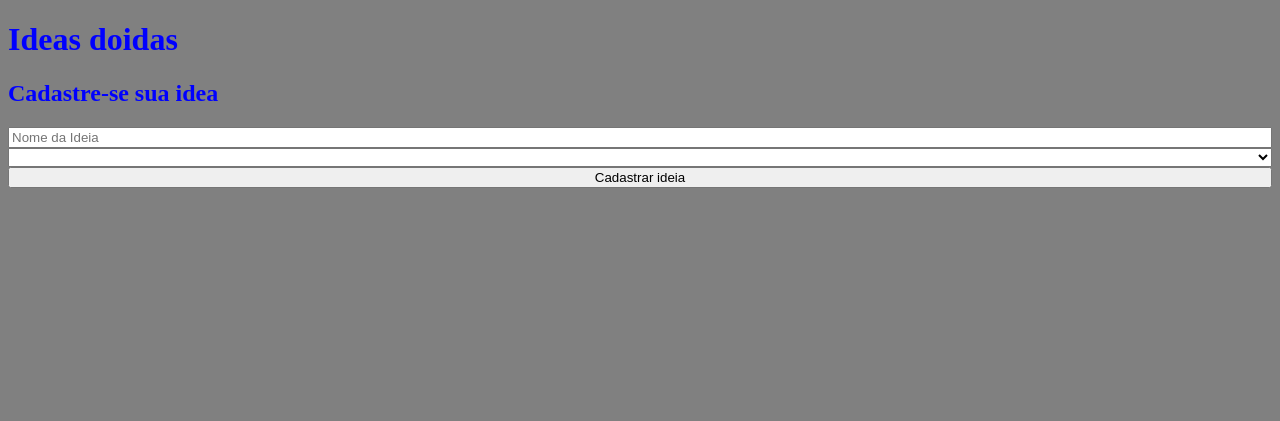
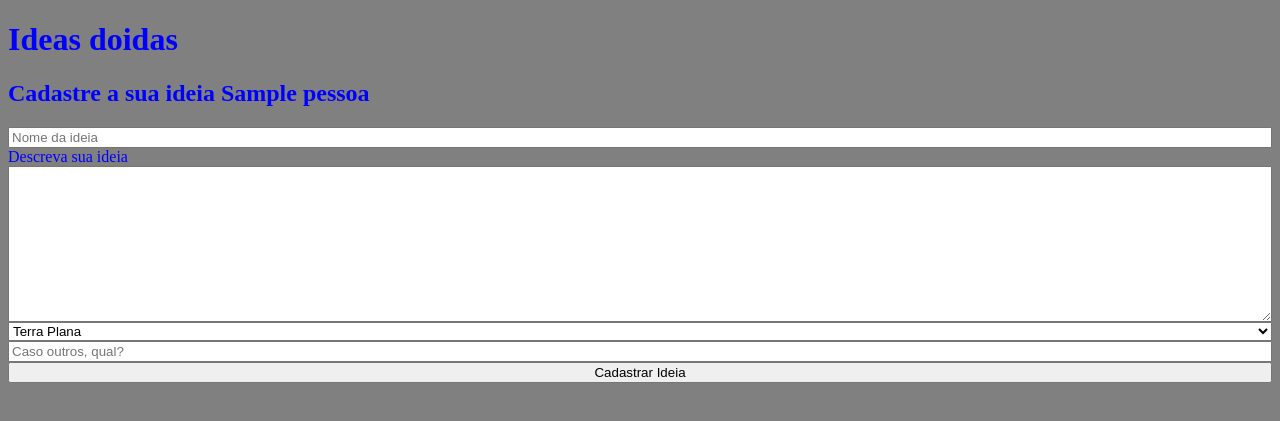
Before and after one commit to Obedera/t4-ideas-malucas, a Django app: template website/templates/ideias.html in a window 1280 px wide. Shown: the top 421 px of the page. Run offline with Django 3.2, Linux system fonts and the light colour scheme; the template is opened without the code that fills it: values that come from a table or form of the project are taken from there, others are empty; tables that the repository leaves empty hold one stand-in row (values such as "Sample post"); lists and menus that the app fills with data are empty; parts of the project's set-up code (start-up, migrations or seed data) failed here and were passed over.

```diff
--- a/website/templates/ideias.html
+++ b/website/templates/ideias.html
@@ -5,18 +5,23 @@
     <a href="/">Clique aqui</a>
     {%else%}
     <h1>Ideas doidas</h1>
-    <h2>Cadastre-se sua idea</h2>
-    <form action="/ideias" method="POST">
+    <h2>Cadastre a sua ideia {{pessoa.nome}}</h2>
+    <form action="/ideias" method="post">
         {% csrf_token %}
         <input type="hidden" name="email" value="{{pessoa.email}}">
-        <input type="text" name="titulo" placeholder="Nome da Ideia">
+        <input type="text" name="titulo" placeholder="Nome da ideia">
+        <label for="descricao">Descreva sua ideia</label>
+        <textarea name="descricao" cols="30" rows="10">
+        </textarea>
         <select name="categorias">
-            <option value=""></option>
-            <option value=""></option>
-            <option value=""></option>
-            <option value=""></option>
+            <option value="TERRA_PLANA">Terra Plana</option>
+            <option value="CONTRA_GROGER">Contra o coach Groger</option>
+            <option value="CONTRA_JOAO">Contra João</option>
+            <option value="PUBLICAS">Públicas</option>
+            <option value="OUTROS">Outros</option>
         </select>
-        <input type="submit" value="Cadastrar ideia">
+        <input type="text" name="categoria_outros" placeholder="Caso outros, qual?">
+        <input type="submit" value="Cadastrar Ideia">
     </form>
     {%endif%}
     {% endblock %}
--- a/website/templates/index.html
+++ b/website/templates/index.html
@@ -16,11 +16,10 @@
         <label>Biografia</label>
         <textarea name="biografia" cols="30" rows="10"></textarea>
 
-        <select name="genero">
+        <select name="genero" required>
             <option value="F">Feminino</option>
             <option value="M">Masculino</option>
             <option value="O">Outros</option>
-
         </select>
 
         <input type="submit" value="Cadastrar">
```
Also changed, not shown: website/templates/sobre.html (+15 -12 lines), website/views.py (+18 -7 lines).
